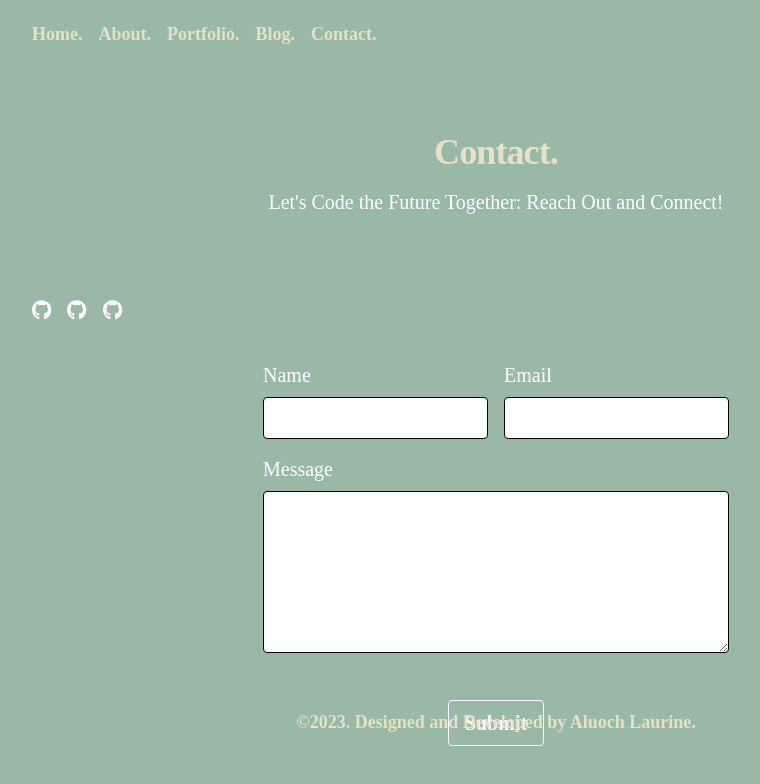
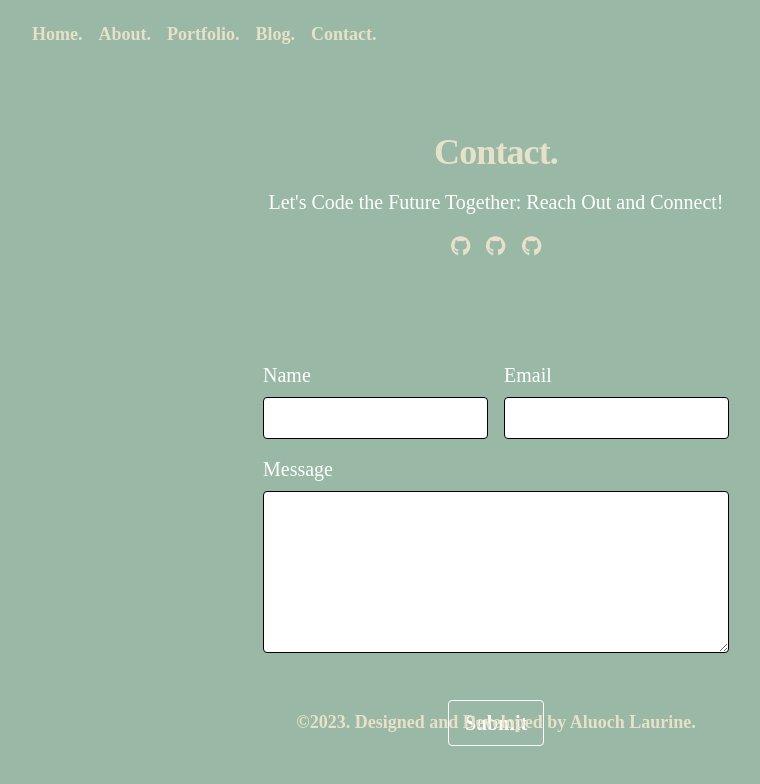
Before and after one commit to laualuoch/aluoch., a React (Create React App) app: page /end in a window 1280 px wide. Shown: the top 784 px of the page, without its empty margins (144-904 px from the left). Built offline with nearby package versions, Linux system fonts and the light colour scheme.

Commit message:
update socials under contact section

```diff
--- a/src/components/Socials.js
+++ b/src/components/Socials.js
@@ -6,7 +6,7 @@ import { Link } from 'react-router-dom';
 
 const Icon = ({item}) => {
     return (
-        <FontAwesomeIcon icon={item} className="p-2 text-white text-xl cursor-pointer" />
+        <FontAwesomeIcon icon={item} className="p-2 text-beige text-xl cursor-pointer" />
     );
 
 }
--- a/src/pages/Contact/Contact.js
+++ b/src/pages/Contact/Contact.js
@@ -40,11 +40,11 @@ const Contact = () => {
         <NavBar navItems={navItems} />
         <section>
             <div class="py-8 px-4 mx-auto max-w-screen-xl lg:py-16 lg:px-6">
-                <div class="mx-auto max-w-screen-sm text-center lg:mb-16 mb-8">
+                <div class="mx-auto max-w-screen-sm text-center">
                     <h2 class="mb-4 text-3xl lg:text-4xl tracking-tight font-chilanka font-extrabold text-beige">Contact.</h2>
                     <p class="font-light font-chilanka text-white sm:text-xl dark:text-gray-400">Let's Code the Future Together: Reach Out and Connect!</p>
                 </div>
-                <div>
+                <div class="mx-auto max-w-screen-sm text-center lg:mb-16 mb-8">
                     <Socials />
                 </div>
                 <div className="flex flex-wrap justify-center w-full">
```
